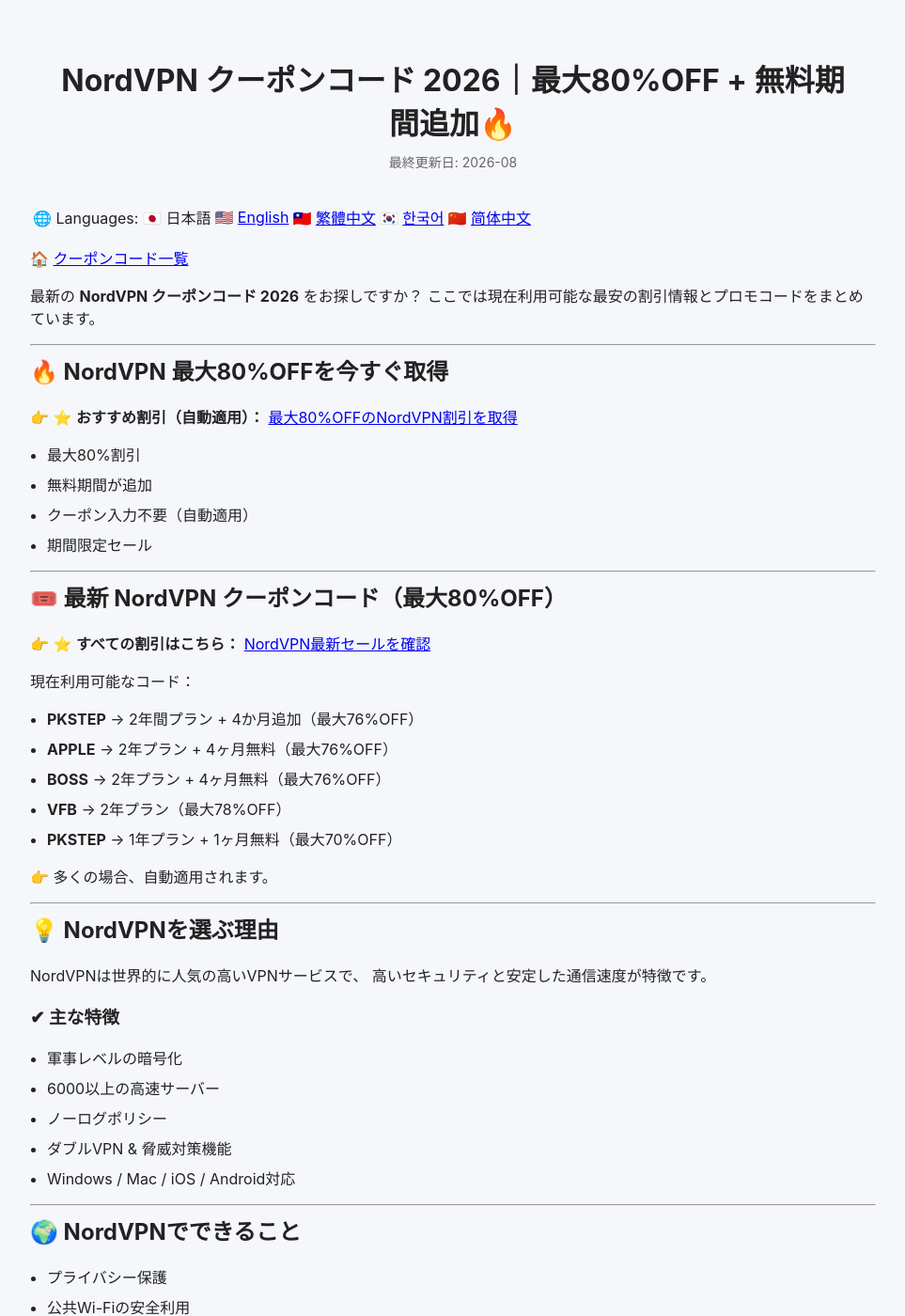
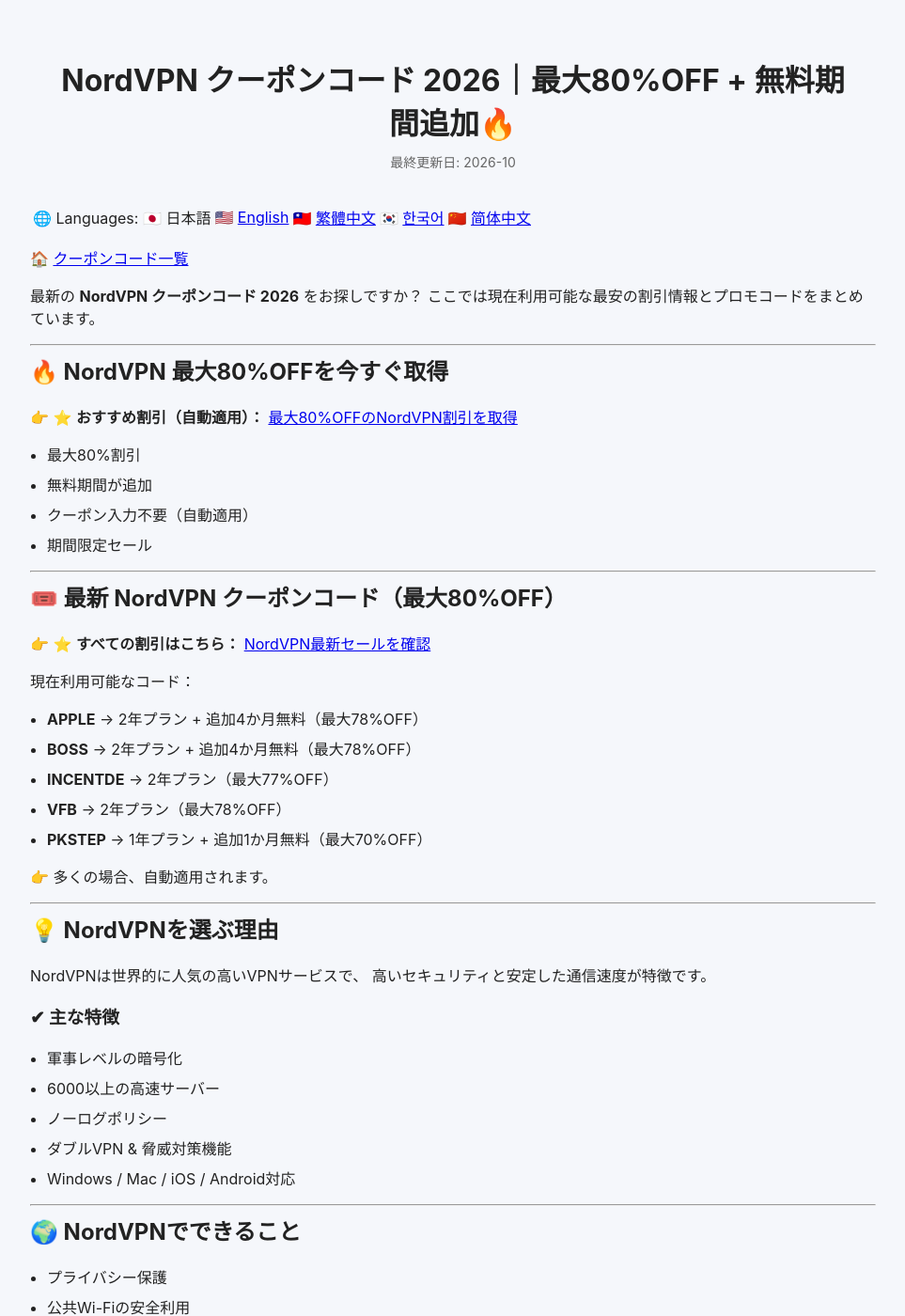
Before and after one commit to BestCouponCodes/best-coupon-codes, a Jekyll site: the page built from nordvpn-coupon-code-ja.md, in a window 1280 px wide and 1400 px high. Shown: the whole window at 94% size, without its empty margins (158-1121 px from the left). Built offline with Jekyll 4.4.1, drawn with Linux system fonts in a browser that asks for light colours.

Commit message:
Update NordVPN coupon codes and last modified date
Updated last modified date and added new coupon codes with updated discounts.

```diff
--- a/nordvpn-coupon-code-ja.md
+++ b/nordvpn-coupon-code-ja.md
@@ -3,7 +3,7 @@ layout: default
 title: NordVPN クーポンコード 2026｜最大80%OFF + 無料期間追加🔥
 description: "2026年の最新NordVPNクーポンコードと割引情報を紹介。使えるVPN割引コードとお得なプランをまとめています。"
 lang: ja
-last_modified_at: 2026-08-11
+last_modified_at: 2026-10-01
 ---
 
 
@@ -35,11 +35,12 @@ last_modified_at: 2026-08-11
 
 現在利用可能なコード：
 
-* **PKSTEP** → 2年間プラン + 4か月追加（最大76%OFF）
-* **APPLE** → 2年プラン + 4ヶ月無料（最大76%OFF）
-* **BOSS** → 2年プラン + 4ヶ月無料（最大76%OFF）
-* **VFB** → 2年プラン（最大78%OFF）
-* **PKSTEP** → 1年プラン + 1ヶ月無料（最大70%OFF）
+
+- **APPLE** → 2年プラン + 追加4か月無料（最大78%OFF）
+- **BOSS** → 2年プラン + 追加4か月無料（最大78%OFF）
+- **INCENTDE** → 2年プラン（最大77%OFF）
+- **VFB** → 2年プラン（最大78%OFF）
+- **PKSTEP** → 1年プラン + 追加1か月無料（最大70%OFF）
 
 👉 多くの場合、自動適用されます。
 
```
